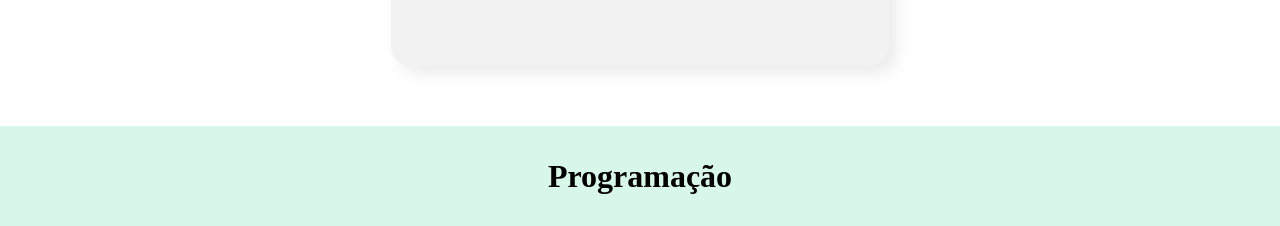
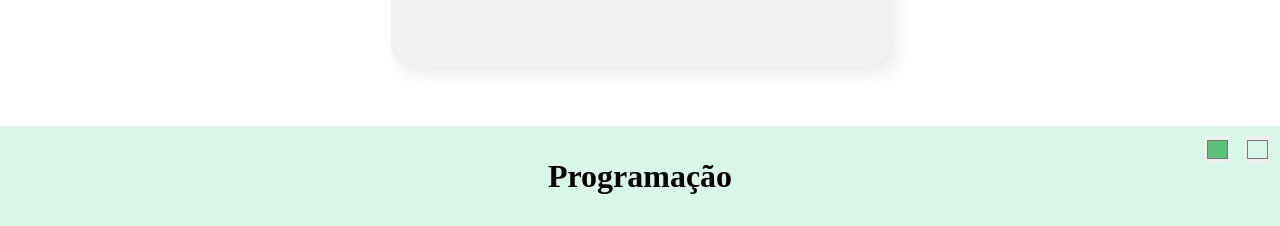
Before and after one commit to flavio-foa-dev/react, a React (Vite) app: page / in a window 1280 px wide. Shown: the part 1281-1507 px from the top of the page. Built offline with nearby package versions, Linux system fonts and the light colour scheme.

Commit message:
add times

```diff
--- a/package.json
+++ b/package.json
@@ -11,11 +11,13 @@
   "dependencies": {
     "react": "^18.2.0",
     "react-dom": "^18.2.0",
-    "react-icons": "^4.8.0"
+    "react-icons": "^4.8.0",
+    "uuid": "^9.0.0"
   },
   "devDependencies": {
     "@types/react": "^18.0.28",
     "@types/react-dom": "^18.0.11",
+    "@types/uuid": "^9.0.1",
     "@vitejs/plugin-react": "^3.1.0",
     "typescript": "^4.9.3",
     "vite": "^4.2.0"
--- a/src/App.tsx
+++ b/src/App.tsx
@@ -1,6 +1,6 @@
+import { v4 as uuidv4 } from 'uuid';
 import { useState } from "react"
 import "./App.css"
-
 import Banner from './components/banner/banner'
 import Form from "./components/form/form"
 import Time from "./components/time/Time"
@@ -8,43 +8,50 @@ import Footer from "./components/footer/footer"
 
 function App() {
 
-  const times = [
+  const [times, setTimes] = useState([
     {
+      id: uuidv4(),
       nome: 'Programação',
       corPrimaria: '#D9F7E9',
       corSecundaria: '#57C278'
     },
     {
+      id: uuidv4(),
       nome: 'Front-End',
       corPrimaria: '#E8F8FF',
       corSecundaria: '#82CFFA'
     },
     {
+      id: uuidv4(),
       nome: 'Data Science',
       corPrimaria: '#F0F8E2',
       corSecundaria: '#A6D157'
     },
     {
+      id: uuidv4(),
       nome: 'Devops',
       corPrimaria: '#FDE7E8',
       corSecundaria: '#E06B69'
     },
     {
+      id: uuidv4(),
       nome: 'UX e Design',
       corPrimaria: '#FAE9F5',
       corSecundaria: '#DB6EBF'
     },
     {
+      id: uuidv4(),
       nome: 'Mobile',
       corPrimaria: '#FFF5D9',
       corSecundaria: '#FFBA05'
     },
     {
+      id: uuidv4(),
       nome: 'Inovação e Gestão',
       corPrimaria: '#FFEEDF',
       corSecundaria: '#FF8A29'
     },
-]
+])
 
 
 const inicial = [
@@ -204,29 +211,54 @@ const inicial = [
 
   const [users, setUsers] = useState<any>(inicial)
 
-  function deleteUser(){
-    console.log("deleteUser")
+  function deleteUser(nome: string){
+    setUsers(users.filter((user: any) => user.nome !== nome))
   }
 
 
   function addUser(card: object) {
-    debugger
+    //debugger
     setUsers([...users, card])
+  }
 
+  function setcollorPrimary(collor: string, nome:string) {
+    console.log("setcollorPrimary", collor, nome)
+    setTimes(times.map((time) => {
+      if (time.nome == nome){
+        time.corPrimaria = collor
+      }
+      return time
+    }))
+
+  }
+
+  function setcollorSecundary(collor: string, nome:string) {
+    console.log("setcollorSecundary", collor, nome)
+    setTimes(times.map((time) => {
+      if (time.nome == nome){
+        time.corSecundaria = collor
+      }
+      return time
+    }))
   }
 
   return (
     <div className="App">
       <Banner/>
-      <Form fn={(card:object)=> addUser(card)} times={times.map((time)=> time.nome)}/>
+      <Form
+        fn={(card:object)=> addUser(card)}
+        times={times.map((time)=> time.nome)}
+      />
       {times.map(time =>
         <Time
           key={time.nome}
+          time={time.nome}
+          avatar={users.filter((item: { time: string }) => item.time === time.nome )}
+          collorPrimary={time.corPrimaria}
+          collorSecondary={time.corSecundaria}
           deletar={deleteUser}
-          time={time.nome}
-          collorPrimary={time.corPrimaria}
-          avatar={users.filter((item: { time: string }) => item.time === time.nome )}
-          collorSecondary={time.corSecundaria}
+          setCorPrimary={setcollorPrimary}
+          setCorSecondary={setcollorSecundary}
         />)
       }
       <Footer/>
--- a/src/components/avatar/avatar.tsx
+++ b/src/components/avatar/avatar.tsx
@@ -9,7 +9,7 @@ export default function Avatar(props:IAvatar) {
   const infosAvatar = props.infos
   return (
     <div className="container-avatar">
-      <AiFillCloseCircle size={20} className="container-avatar__deleter" onClick={props.deletar}/>
+      <AiFillCloseCircle size={20} className="container-avatar__deleter" onClick={()=>props.deletar(infosAvatar.nome)}/>
       <div className="cabecalho" style={{backgroundColor: props.corFundo}}>
        <img src={infosAvatar.img} alt="foto Perfil"/>
       </div>
--- a/src/components/avatar/interface.ts
+++ b/src/components/avatar/interface.ts
@@ -1,5 +1,6 @@
 export default interface IAvatar {
   infos:any
   corFundo: string
-  deletar: ()=>void
+  deletar: (nome:string)=>void
+
 }
--- a/src/components/time/Time.tsx
+++ b/src/components/time/Time.tsx
@@ -10,6 +10,18 @@ export default function Time(props: ITime) {
     // avatarInfos.length > 0 &&
     (avatarInfos.length > 0) ?
     <section className="time" style={{backgroundColor: props.collorPrimary}}>
+      <input
+        type="color"
+        className="input-color__secundaria"
+        value={props.collorPrimary}
+        onChange={(e)=> props.setCorPrimary(e.target.value, props.time)}
+      />
+       <input
+        type="color"
+        className="input-color__primary"
+        value={props.collorSecondary}
+        onChange={(e)=> props.setCorSecondary(e.target.value, props.time)}
+      />
       <h3 style={{borderColor: props.collorPrimary}}>{props.time}</h3>
       <div className="time-avatares">
         {avatarInfos.map((info: any ) => {
--- a/src/components/time/interface.ts
+++ b/src/components/time/interface.ts
@@ -3,5 +3,7 @@ export default interface ITime {
   collorPrimary: string
   collorSecondary: string
   avatar:any
-  deletar: ()=>void;
+  deletar: (nome:string)=>void;
+  setCorPrimary: (cor:string, nome:string)=>void;
+  setCorSecondary: (cor:string, nome:string)=>void;
 }
--- a/src/components/time/time.css
+++ b/src/components/time/time.css
@@ -1,4 +1,5 @@
 .time {
+  position: relative;
   text-align: center;
   padding: 32px;
 }
@@ -17,3 +18,19 @@
   margin-top: 32px;
   flex-wrap: wrap;
 }
+
+.input-color__secundaria{
+  position: absolute;
+  top: 10px;
+  right: 10px;
+  border: none;
+  width: 25px;
+}
+
+.input-color__primary{
+  position: absolute;
+  top: 10px;
+  right: 50px;
+  border: none;
+  width: 25px;
+}
```
Also changed, not shown: 1 other file (tests, documents, lock files or other folders).
